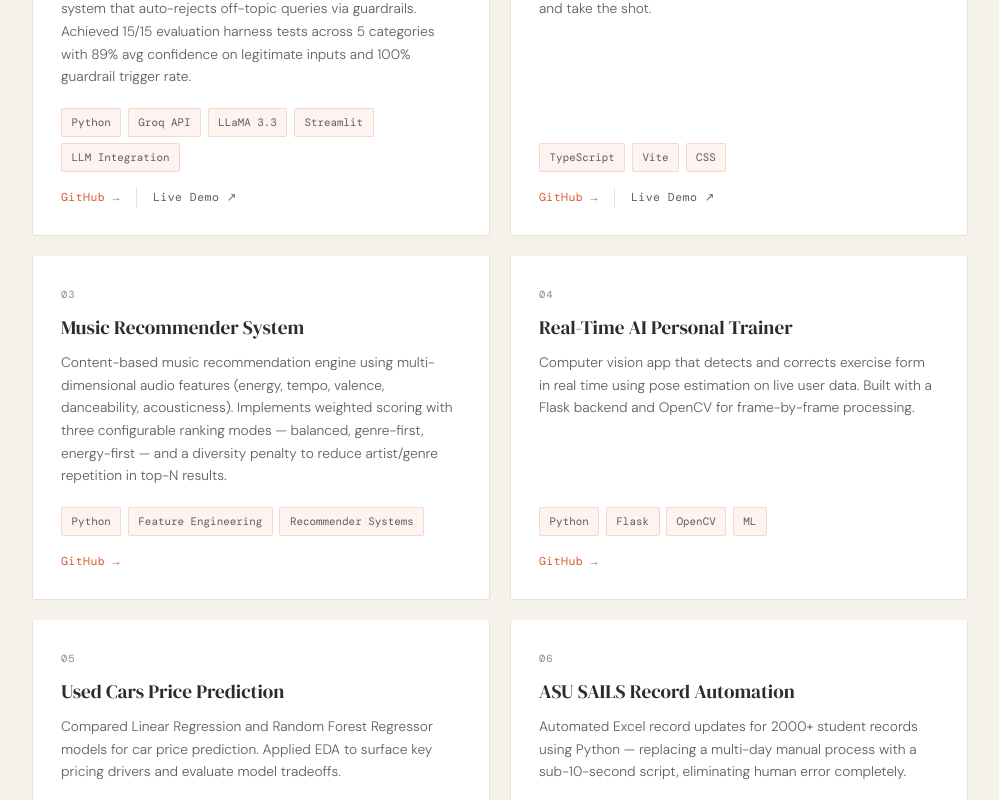
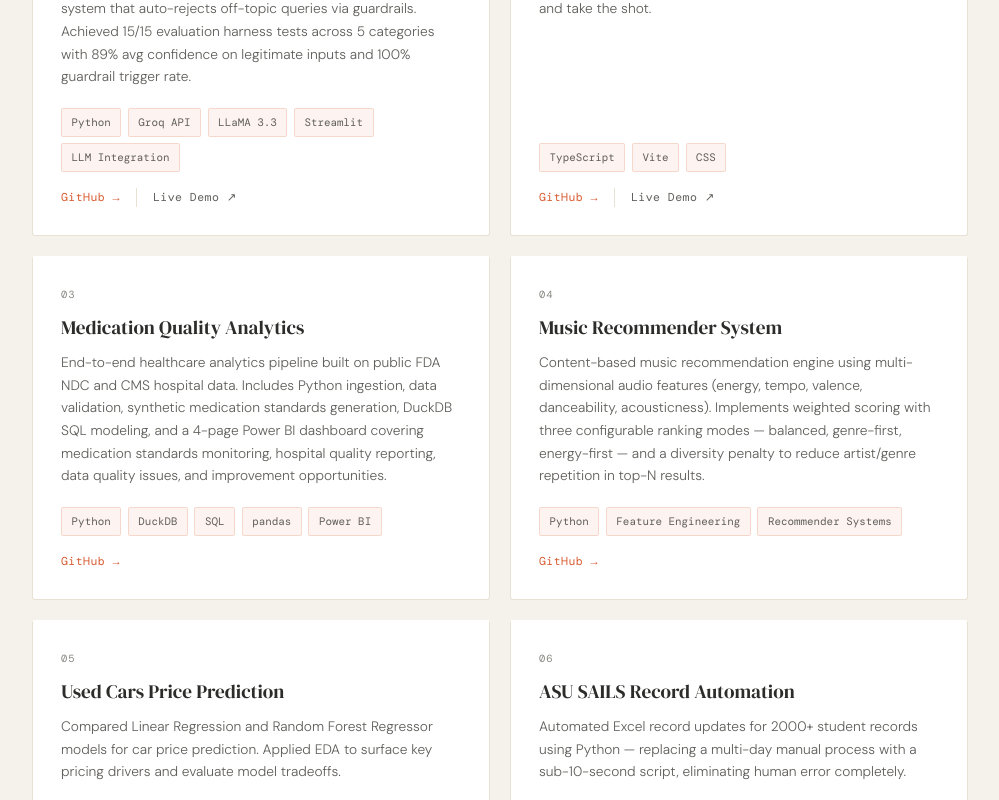
Before and after one commit to dinakarbl/dinakarbl.github.io, a React (Vite) app: page / in a window 1280 px wide. Shown: the part 2267-3067 px from the top of the page, without its empty margins (140-1139 px from the left). Built offline with nearby package versions, Linux system fonts and the light colour scheme; a web font is replaced by a local one.

Commit message:
adding project

```diff
--- a/src/data/content.js
+++ b/src/data/content.js
@@ -17,18 +17,18 @@ export const projects = [
   },
   {
     num: '03',
+    title: 'Medication Quality Analytics',
+    desc: 'End-to-end healthcare analytics pipeline built on public FDA NDC and CMS hospital data. Includes Python ingestion, data validation, synthetic medication standards generation, DuckDB SQL modeling, and a 4-page Power BI dashboard covering medication standards monitoring, hospital quality reporting, data quality issues, and improvement opportunities.',
+    stack: ['Python', 'DuckDB', 'SQL', 'pandas', 'Power BI'],
+    github: 'https://github.com/dinakarbl/medication_quality_analytics',
+    demo: null,
+  },
+  {
+    num: '04',
     title: 'Music Recommender System',
     desc: 'Content-based music recommendation engine using multi-dimensional audio features (energy, tempo, valence, danceability, acousticness). Implements weighted scoring with three configurable ranking modes — balanced, genre-first, energy-first — and a diversity penalty to reduce artist/genre repetition in top-N results.',
     stack: ['Python', 'Feature Engineering', 'Recommender Systems'],
     github: 'https://github.com/dinakarbl00/ai110-music_recommender',
-    demo: null,
-  },
-  {
-    num: '04',
-    title: 'Real-Time AI Personal Trainer',
-    desc: 'Computer vision app that detects and corrects exercise form in real time using pose estimation on live user data. Built with a Flask backend and OpenCV for frame-by-frame processing.',
-    stack: ['Python', 'Flask', 'OpenCV', 'ML'],
-    github: 'https://github.com/rtsh13/AI-Gym-Trainer',
     demo: null,
   },
   {
@@ -95,7 +95,7 @@ export const skills = [
   },
   {
     group: 'Tools',
-    items: ['Git / GitHub', 'MySQL', 'PowerBI', 'Tableau', 'AWS', 'Streamlit', 'Groq API', 'MS Office'],
+    items: ['Git / GitHub', 'MySQL', 'PowerBI', 'Tableau', 'DuckDB', 'Streamlit', 'Groq API', 'MS Office'],
   },
 ]
 
```
